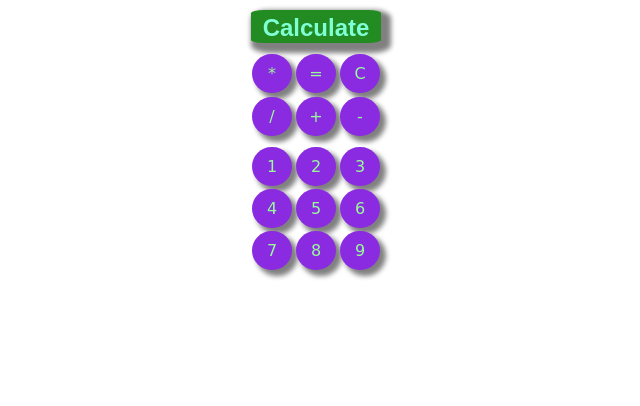
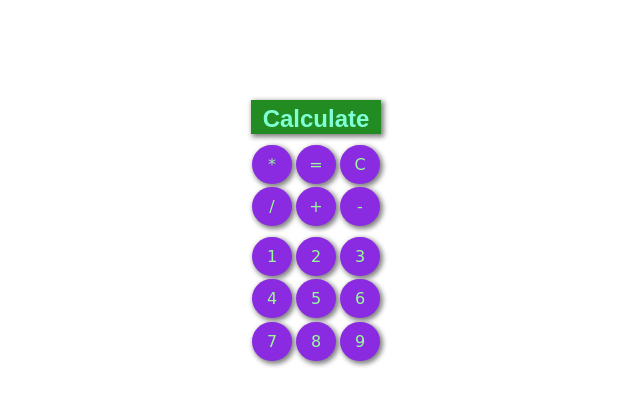
Before and after one commit to sulieman1/javascript-calculator, a plain HTML site: page index.html in a window 1280 px wide. Shown: the whole page, without its empty margins (324-964 px from the left). Drawn offline with Linux system fonts and the light colour scheme.

Commit message:
Update style.css

```diff
--- a/style.css
+++ b/style.css
@@ -4,6 +4,7 @@
 }
 body{
     text-align: center;
+    margin-top: 100px;
 }
 
 h1{
@@ -13,8 +14,7 @@ h1{
     margin: 0.4em auto;
     height: 1em;
     background: forestgreen;
-    border-radius: 10%;
-    box-shadow: 5px 5px 5px 5px grey;
+    box-shadow: 2px 2px 5px 1px grey;
     font-size: 1.5em;
     padding: 0.2em;
 }
@@ -26,8 +26,12 @@ h1{
     color: palegreen;
     width: 20px;
     font-family: cursive;
-    box-shadow: 5px 5px 5px 1px grey;
-    border-radius: 15em;
+    box-shadow: 2px 2px 5px 1px grey;
+    border-radius: 2em;
+}
+
+.button:hover{
+    background: darkcyan;
 }
 
 div{
```
